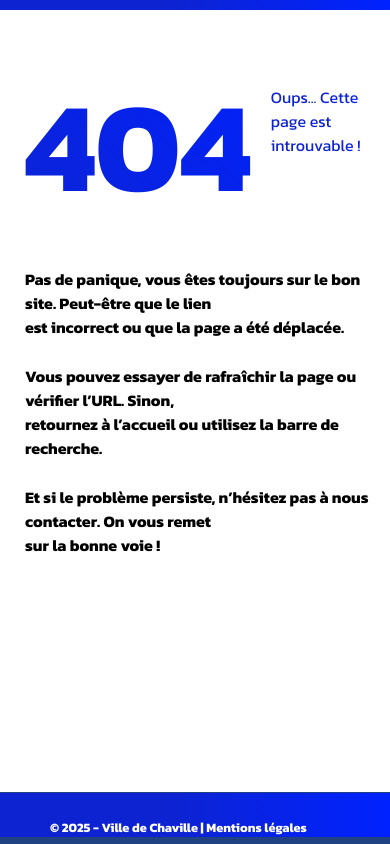
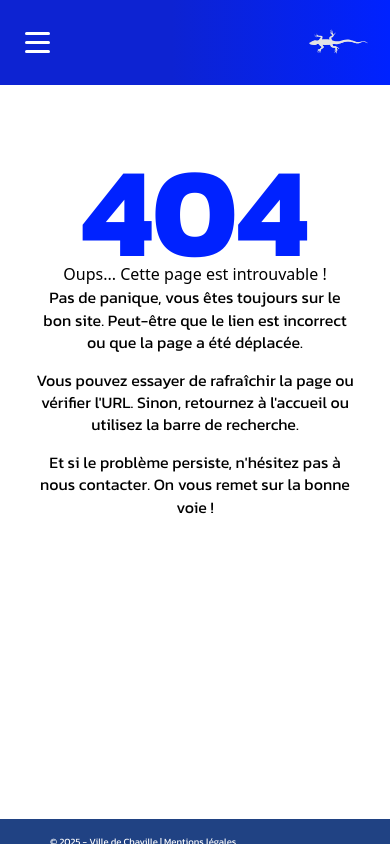
Before and after one commit to Powai03/BAPS2, a website: page front/404.html in a window 390 px wide. Drawn offline with nearby package versions, Linux system fonts and the light colour scheme.

Commit message:
mobile nav 404

```diff
--- a/front/404.html
+++ b/front/404.html
@@ -13,33 +13,58 @@
 <body>
     <header>
         <nav>
-            <img class="logo" src="./img/chaville-logo.png" alt="Logo">
+            <img class="logo" src="./img/chaville-logo.png" alt="chaville-logo">
             <ul>
                 <li><a href="#">Accueil</a></li>
                 <li><a href="#">Présentation</a></li>
                 <li><a href="#">Vitrine</a></li>
+                <li><img class="geeko" src="./img/geeko.svg" alt="geeko"></li>
             </ul>
-            <button class="btn">
+
+            <!-- Geeko logo for mobile -->
+            <div class="geeko-mobile-container">
+                <img class="geeko-mobile" src="./img/geeko.svg" alt="geeko-mobile">
+            </div>
+            <!-- Hamburger menu button for mobile -->
+            <div class="hamburger" id="hamburger-menu">
+                <span></span>
+                <span></span>
+                <span></span>
+            </div>
+        </nav>
+
+        <!-- Dropdown menu for mobile -->
+        <div class="dropdown-menu" id="dropdown-menu">
+            <a href="./home.html">Accueil</a>
+            <a href="#">Présentation</a>
+            <a href="#">Vitrine</a>
+            <button class="btn flex items-center">
                 <i class="fas fa-user mr-3"></i>Espace Professionnel
             </button>
-        </nav>
+        </div>
     </header>
-    <div class="content">
-        <h1 class="error">404</h1>
+
+    <div class="error-container">
+        <div class="error-content">
+            <div class="error-number">404</div>
+            <div class="error-text">
                 <h2>Oups... Cette page est introuvable !</h2>
-    </div>
-    <p>Pas de panique, vous êtes toujours sur le bon site. Peut-être que le lien </br>
+                <p>Pas de panique, vous êtes toujours sur le bon site. Peut-être que le lien
                 est incorrect ou que la page a été déplacée.</p>
 
-    <p>Vous pouvez essayer de rafraîchir la page ou vérifier l’URL. Sinon, </br>
-    retournez à l’accueil ou utilisez la barre de recherche.</p>
+                <p>Vous pouvez essayer de rafraîchir la page ou vérifier l'URL. Sinon,
+                retournez à l'accueil ou utilisez la barre de recherche.</p>
 
-    <p>Et si le problème persiste, n’hésitez pas à nous contacter. On vous remet </br>
+                <p>Et si le problème persiste, n'hésitez pas à nous contacter. On vous remet
                 sur la bonne voie !</p>
-</body>
+            </div>
+        </div>
+    </div>
+
     <footer>
         <div class="footer">
             <p>© 2025 - Ville de Chaville | Mentions légales</p>
         </div>
     </footer>
+</body>
 </html>
--- a/front/css/404.css
+++ b/front/css/404.css
@@ -1,51 +1,41 @@
 @import url('https://fonts.googleapis.com/css2?family=Kanit:wght@400;700&display=swap');
 
-.content {
+.error-container {
     display: flex;
-    align-items: center;
+    flex-wrap: nowrap;
+    padding: 20px 25px;
+    margin-top: 50px;
+    align-items: flex-start;
 }
 
-h1 {
-    padding-top: 50px;
-    padding-left: 25px;
-    font-size: 128px;
+.error-number {
+    font-size: 200px;
     font-weight: bold;
-    font-family: 'Kanit';
-    background: linear-gradient(44deg, #0D23D2, #0022FF 100%);
-    background-clip: text;
-    -webkit-background-clip: text;
-    -webkit-text-fill-color: transparent;
+    font-family: 'Kanit', sans-serif;
+    color: #0022FF;
+    margin-right: 20px;
+    line-height: 0.8;
 }
 
-p {
-    padding-top: 25px;
-    padding-left: 25px;
-    font-size: 24px;
-    font-family: 'Kanit';
-    font-weight: bold;
+.error-text-container {
+    display: flex;
+    flex-direction: column;
+    padding-top: 10px;
 }
 
-.error {
-    margin-right: 20px;
-    font-size: 128px;
+.error-title {
+    font-size: 24px;
     font-weight: bold;
-    font-family: 'Kanit';
+    font-family: 'Kanit', sans-serif;
+    color: #0022FF;
+    margin-bottom: 15px;
 }
 
-h2 {
-    font-size: 24px;
-    font-weight: bold;
-    font-family: 'Kanit';
-    background: linear-gradient(90deg, #0D23D2 44%, #0022FF 100%);
-    background-clip: text;
-    -webkit-background-clip: text;
-    -webkit-text-fill-color: transparent;
-}
-
-p {
-    margin-left: 20px;
+.error-text p {
     font-size: 16px;
-    font-family: 'Kanit';
+    font-family: 'Kanit', sans-serif;
+    margin-bottom: 15px;
+    line-height: 1.4;
 }
 
 footer {
@@ -53,7 +43,7 @@ footer {
     border-top: 1px solid #204283;
     width: auto;
     height: 52px;
-    display: block; /* Ensure the element is displayed */
+    display: block;
     position: fixed;
     bottom: 0;
     left: 0;
@@ -64,6 +54,50 @@ footer {
     color: #fff;
     font-size: 0.8rem;
     padding-left: 50px;
-    font-family: 'Kanit';
-    background: linear-gradient(90deg, #0D23D2 44%, #0022FF 100%);
+    font-family: 'Kanit', sans-serif;
+    margin-top: 15px;
 }
+
+/* Mobile Responsive */
+@media (max-width: 768px) {
+    .error-container {
+        flex-direction: column;
+        align-items: center;
+        text-align: center;
+        margin-top: 70px;
+    }
+
+    .error-number {
+        font-size: 128px;
+        margin-right: 0;
+        margin-bottom: 0;
+        padding-top: 70px;
+    }
+
+    .error-text-container {
+        align-items: center;
+        text-align: center;
+        padding-top: 0;
+    }
+
+    .error-title {
+        font-size: 18px;
+        text-align: center;
+        margin-top: 5px;
+        margin-bottom: 10px;
+    }
+
+    .error-text p {
+        font-size: 16px;
+        text-align: center;
+        padding: 0 10px;
+    }
+
+    footer {
+        height: 25px;
+    }
+
+    .footer p {
+        font-size: 0.6rem;
+    }
+}
--- a/front/css/securite.css
+++ b/front/css/securite.css
@@ -8,6 +8,7 @@ h1 {
     margin-bottom: 1.5rem;
     text-transform: none;
     font-style: normal;
+    padding-top: 20px;
 }
 
 h2 {
```
Also changed, not shown: front/login.html (+1 -0 lines). Lines whose indentation alone changed are shown as unchanged.
